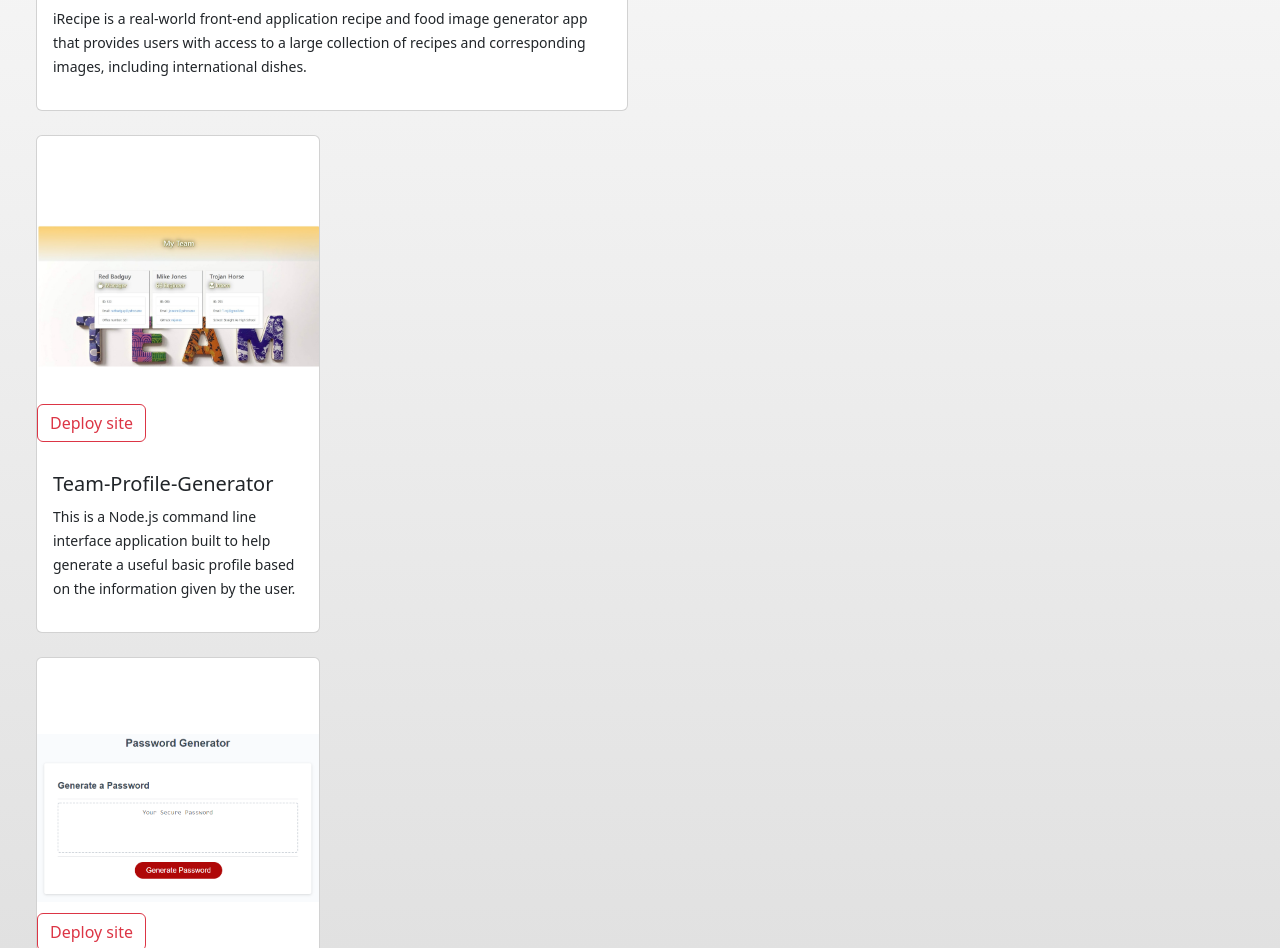
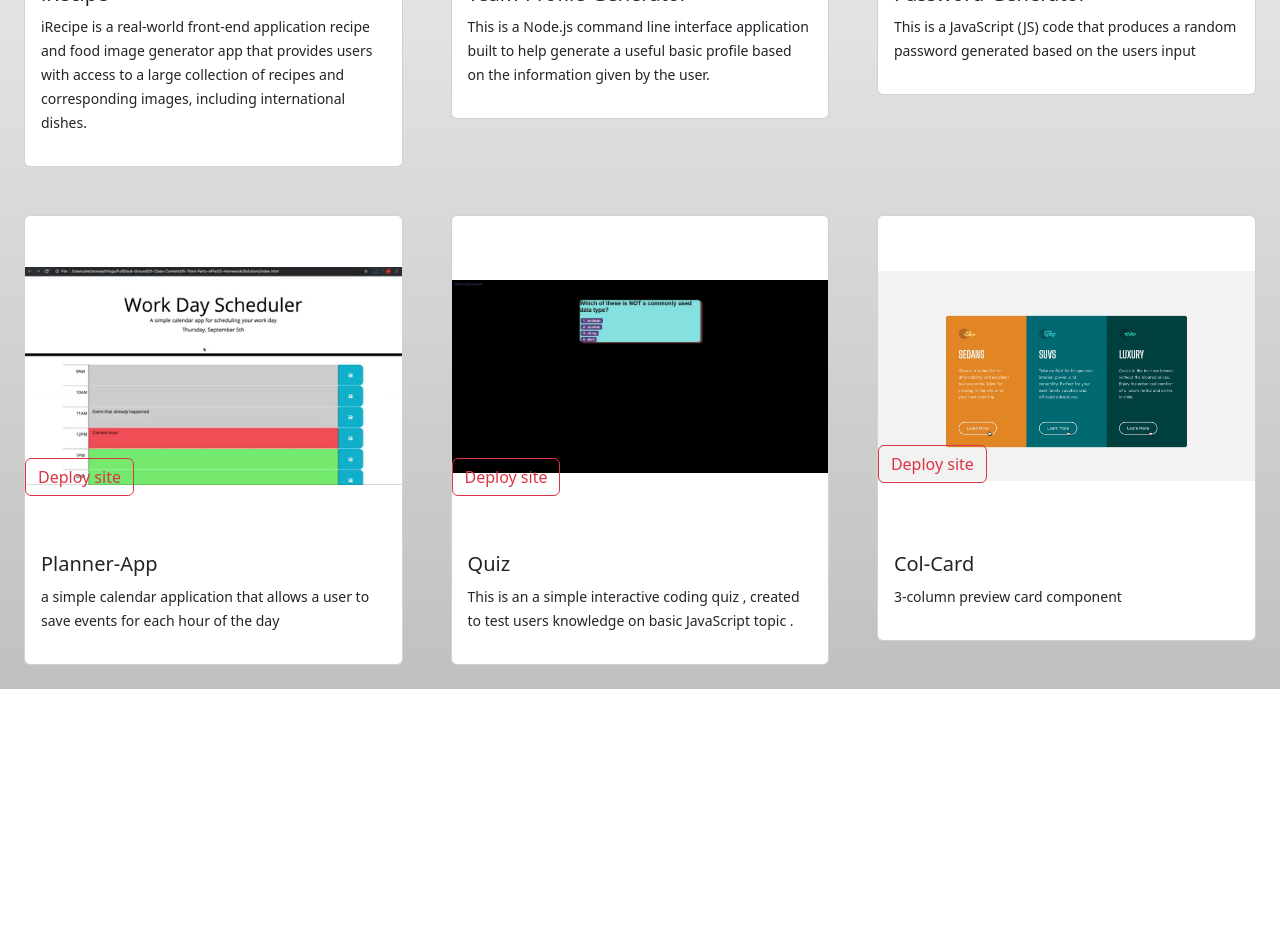
Before and after one commit to samueltuki/React_Portfolio, a React (Create React App) app: page /#/projectGallery in a window 1280 px wide. Shown: the part 620-1568 px from the top of the page. After the commit the page ends 1309 px from the top, so only its background shows below. Built offline with nearby package versions, Linux system fonts and the light colour scheme.

Commit message:
project gallery grid

```diff
--- a/src/App.js
+++ b/src/App.js
@@ -20,7 +20,7 @@ function App() {
           {/* Defining routes using the Route component to render different page components at different paths */}
           {/* Defining a default route that will render the Home component */}
 
-          <Route path="/home" element={<Home />} />
+          <Route path="home" element={<Home />} />
           <Route path="/about" element={<About />} />
           <Route path="/projectGallery" element={<ProjectGallery />} />
           {/* Define a route that will have descendant routes */}
--- a/src/components/Projects.js
+++ b/src/components/Projects.js
@@ -1,15 +1,15 @@
 import React from "react";
 // grabbing the keys to have access to the props
 function projects({ image, title, description, deployed, large }) {
-  const classes = `${
-    large
-      ? "col-12 col-sm-12 col-md-8 col-lg-6 d-flex align-items-stretch  "
-      : "col-12 col-sm-6 col-md-4 col-lg-3 d-flex align-items-stretch"
-  }`;
+  // const classes = `${
+  //   large
+  //     ? "col-12 col-sm-12 col-md-8 col-lg-6 d-flex align-items-stretch  "
+  //     : "col-12 col-sm-6 col-md-4 col-lg-3 d-flex align-items-stretch"
+  // }`;
 
   return (
-    <div  className="row m-4 ">
-      <div className={classes} >
+    <div  className=" m-4 ">
+      <div>
         <div className="card">
           <img src={image} className="card-img-top" alt="..." />
           <div className="card-body">
--- a/src/components/pages/Home.js
+++ b/src/components/pages/Home.js
@@ -4,7 +4,7 @@ function Home() {
   return (
   <div>
     <h1>
-      higerg
+      higergrrr
     </h1>
   </div>
 
--- a/src/components/pages/ProjectGallery.js
+++ b/src/components/pages/ProjectGallery.js
@@ -16,9 +16,9 @@ function ProjectGallery(){
       <div>
       <h2 class="text-center py-4 display-4 text-danger pt-5">Projects</h2>
       </div>
-{/*  */}
-      <div >
-      <Projects
+
+      <div className="projectGrid">
+      <Projects id="project1"
           title= {project[0].title}
           image = {iRecipeImg}
           github= {project[0].github}
@@ -26,35 +26,35 @@ function ProjectGallery(){
           description = {project[0].description}
           large= {project[0].large}
         />
-         <Projects
+         <Projects id="project2"
           title= {project[1].title}
           image = {teamGenImg}
           github= {project[1].github}
           deployed= {project[1].deployed}
           description = {project[1].description}
         />
-         <Projects
+         <Projects id="project3"
           title= {project[2].title}
           image = {passGenImg}
           github= {project[2].github}
           deployed= {project[2].deployed}
           description = {project[2].description}
         />
-         <Projects
+         <Projects id="project4"
           title= {project[3].title}
           image = {planAppImg}
           github= {project[3].github}
           deployed= {project[3].deployed}
           description = {project[3].description}
         />
-         <Projects
+         <Projects id="project5"
           title= {project[4].title}
           image = {quizImg}
           github= {project[4].github}
           deployed= {project[4].deployed}
           description = {project[4].description}
         />
-         <Projects
+         <Projects id="project6"
           title= {project[5].title}
           image = {colCardImg}
           github= {project[5].github}
--- a/src/css/style.css
+++ b/src/css/style.css
@@ -10,7 +10,7 @@ html {
 }
 
 .navvv a:hover {
-  background-color: rgb(228, 96, 96);
+  background-color: rgb(255, 0, 0);
   box-shadow: 0px 5px 10px 1px rgb(113, 112, 112);
   transform: translateY(-3px);
   transition: all 0.3s ease-in-out;
@@ -50,6 +50,61 @@ html {
   position: absolute;
   top: 54%;
   left: 0%;
+}
+
+.projectGrid{
+
+  margin: 0;
+  display: grid;
+  grid-template-columns: 100%;
+  grid-template-rows: repeat(auto,6);
+  grid-template-areas:
+
+  "project1"
+  "project2"
+  "project3"
+  "project4"
+  "project5"
+  "project6";
+}
+
+#project1 {
+  grid-area: project1;
+}
+
+#project2 {
+  grid-area: project2;
+}
+
+#project3 {
+  grid-area: project3;
+}
+
+#project4 {
+  grid-area: project4;
+}
+
+#project5 {
+  grid-area: project5;
+}
+
+#project6 {
+  grid-area: project6;
+}
+
+@media only screen and (min-width:700px){
+
+  .projectGrid{
+
+    margin: 0;
+    display: grid;
+    grid-template-columns: auto auto auto;
+    grid-template-rows: auto auto ;
+    grid-template-areas:
+    "project1 project1 project2"
+    "project3 project4 project5"
+    "project6";
+  }
 }
 
 #projects {
```
